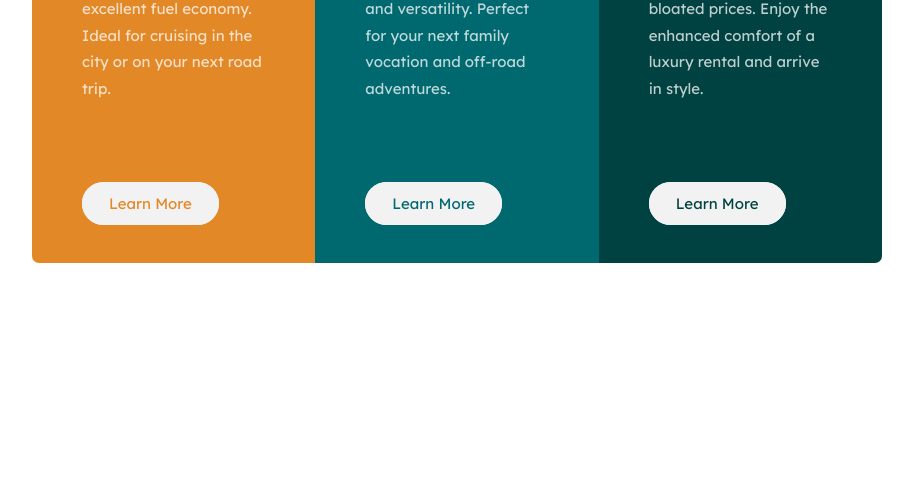
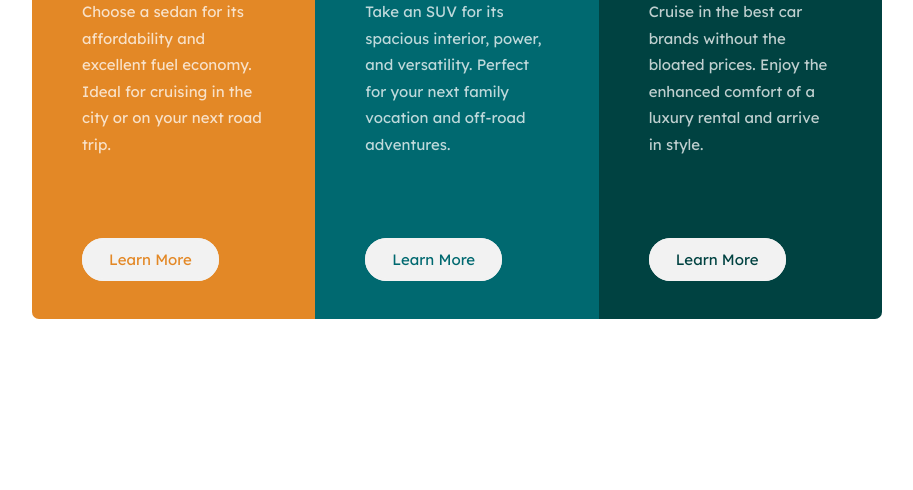
Before and after one commit to GuilhermeZalla/column-preview-card-component, a plain HTML site: page index.html in a window 1280 px wide. Shown: the part 310-800 px from the top of the page, without its empty margins (183-1096 px from the left). Drawn offline with Linux system fonts and the light colour scheme.

Commit message:
Update index.css

```diff
--- a/css/index.css
+++ b/css/index.css
@@ -41,6 +41,7 @@
 
 body {
     font-size: 15px;
+    padding: 10% 0 10% 0;
 }
 
 a {
@@ -58,7 +59,7 @@ a {
 .container {
     display: flex;
     max-width: 850px;
-    margin: 10vh auto;
+    margin: auto;
 }
 
 @media screen and (min-width: 601px) and (max-width: 900px) {
```
